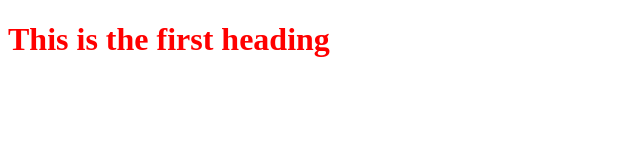
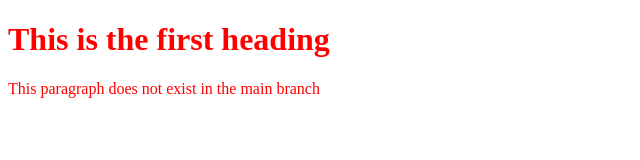
Before and after one commit to Invincible-ibeh/Test-Repository, a plain HTML site: page index.html in a window 1280 px wide. Shown: the whole page, without its empty margins (0-640 px from the left). Drawn offline with Linux system fonts and the light colour scheme.

Commit message:
Testing branching

```diff
--- a/index.html
+++ b/index.html
@@ -10,5 +10,6 @@
 </head>
 <body>
     <h1>This is the first heading</h1>
+    <p>This paragraph does not exist in the main branch</p>
 </body>
 </html>
```
